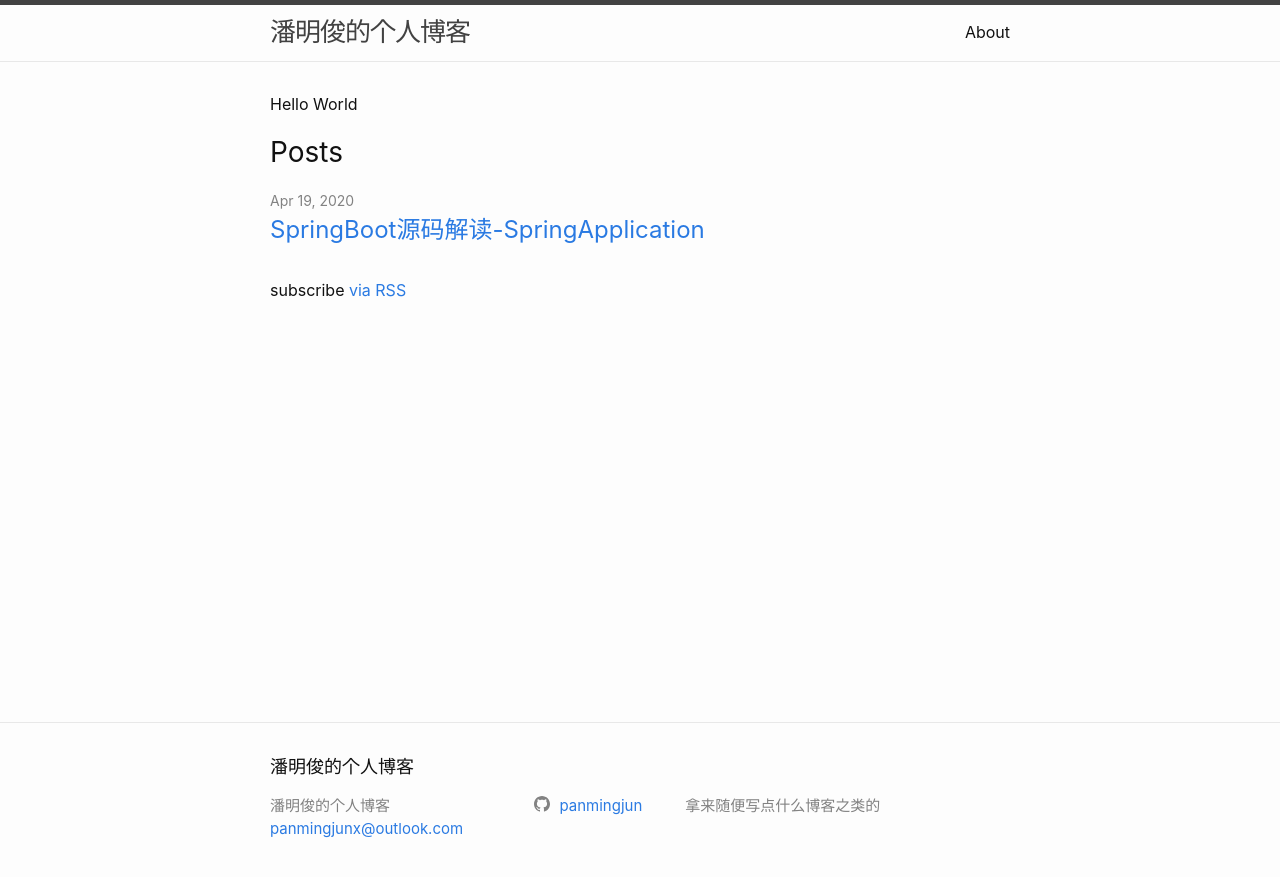
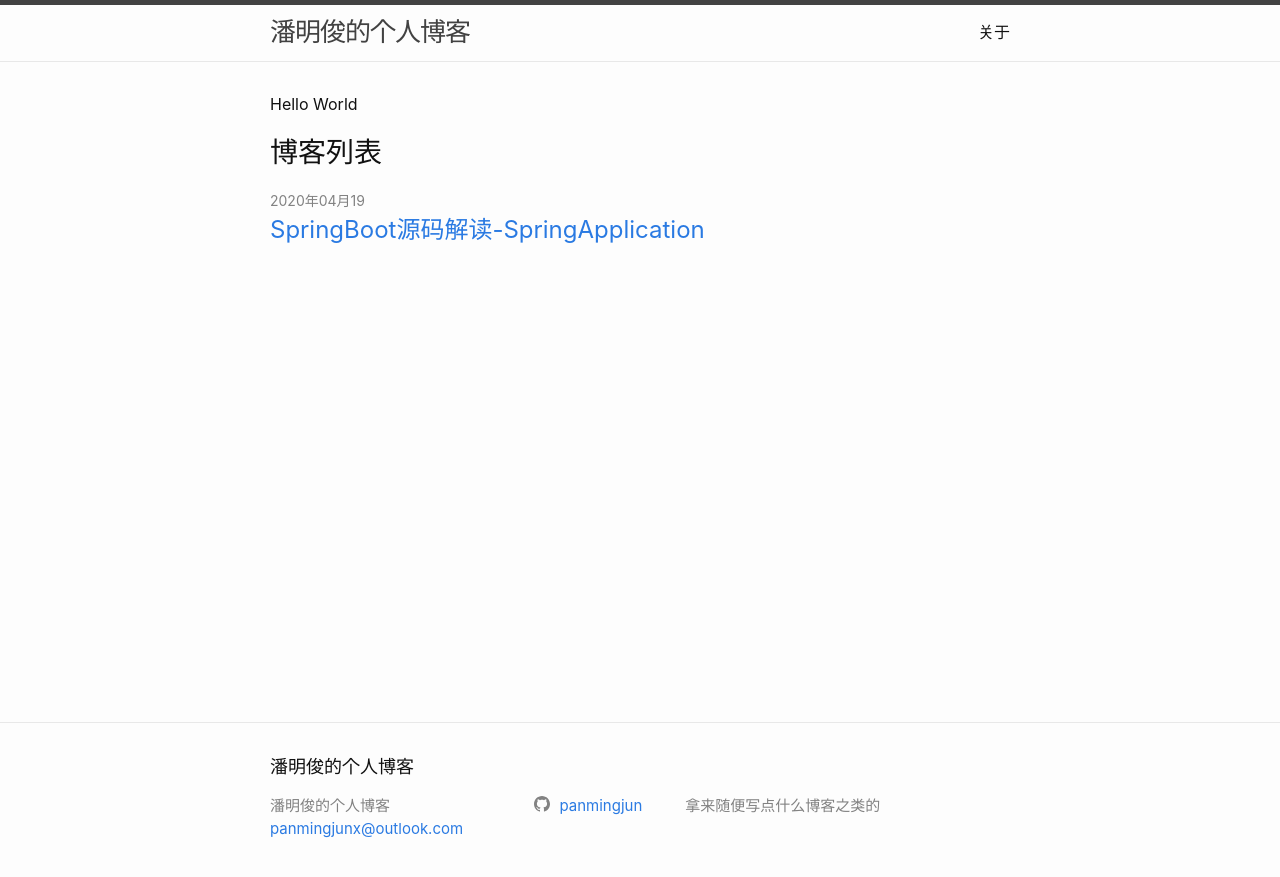
Before and after one commit to panmingjun/panmingjun.github.io, a Jekyll site: the page built from index.markdown, in a window 1280 px wide. Shown: the top 877 px of the page. Built offline with Jekyll 4.4.1, drawn with Linux system fonts in a browser that asks for light colours.

Commit message:
主题本地化

```diff
--- a/_layouts/home.html
+++ b/_layouts/home.html
@@ -14,7 +14,7 @@ layout: default
     <ul class="post-list">
       {%- for post in site.posts -%}
       <li>
-        {%- assign date_format = site.minima.date_format | default: "%b %-d, %Y" -%}
+        {%- assign date_format = site.minima.date_format | default: "%Y年%m月%d" -%}
         <span class="post-meta">{{ post.date | date: date_format }}</span>
         <h3>
           <a class="post-link" href="{{ post.url | relative_url }}">
@@ -28,7 +28,7 @@ layout: default
       {%- endfor -%}
     </ul>
 
-    <p class="rss-subscribe">subscribe <a href="{{ "/feed.xml" | relative_url }}">via RSS</a></p>
+    <!--<p class="rss-subscribe">subscribe <a href="{{ "/feed.xml" | relative_url }}">via RSS</a></p>-->
   {%- endif -%}
 
 </div>
--- a/_layouts/post.html
+++ b/_layouts/post.html
@@ -7,7 +7,7 @@ layout: default
     <h1 class="post-title p-name" itemprop="name headline">{{ page.title | escape }}</h1>
     <p class="post-meta">
       <time class="dt-published" datetime="{{ page.date | date_to_xmlschema }}" itemprop="datePublished">
-        {%- assign date_format = site.minima.date_format | default: "%b %-d, %Y" -%}
+        {%- assign date_format = site.minima.date_format | default: "%Y年%m月%d" -%}
         {{ page.date | date: date_format }}
       </time>
       {%- if page.author -%}
--- a/about.markdown
+++ b/about.markdown
@@ -1,6 +1,6 @@
 ---
 layout: page
-title: About
+title: 关于
 permalink: /about/
 ---
 
--- a/index.markdown
+++ b/index.markdown
@@ -3,6 +3,7 @@
 # To modify the layout, see https://jekyllrb.com/docs/themes/#overriding-theme-defaults
 
 layout: home
+list_title: 博客列表
 ---
 
 Hello World
```
